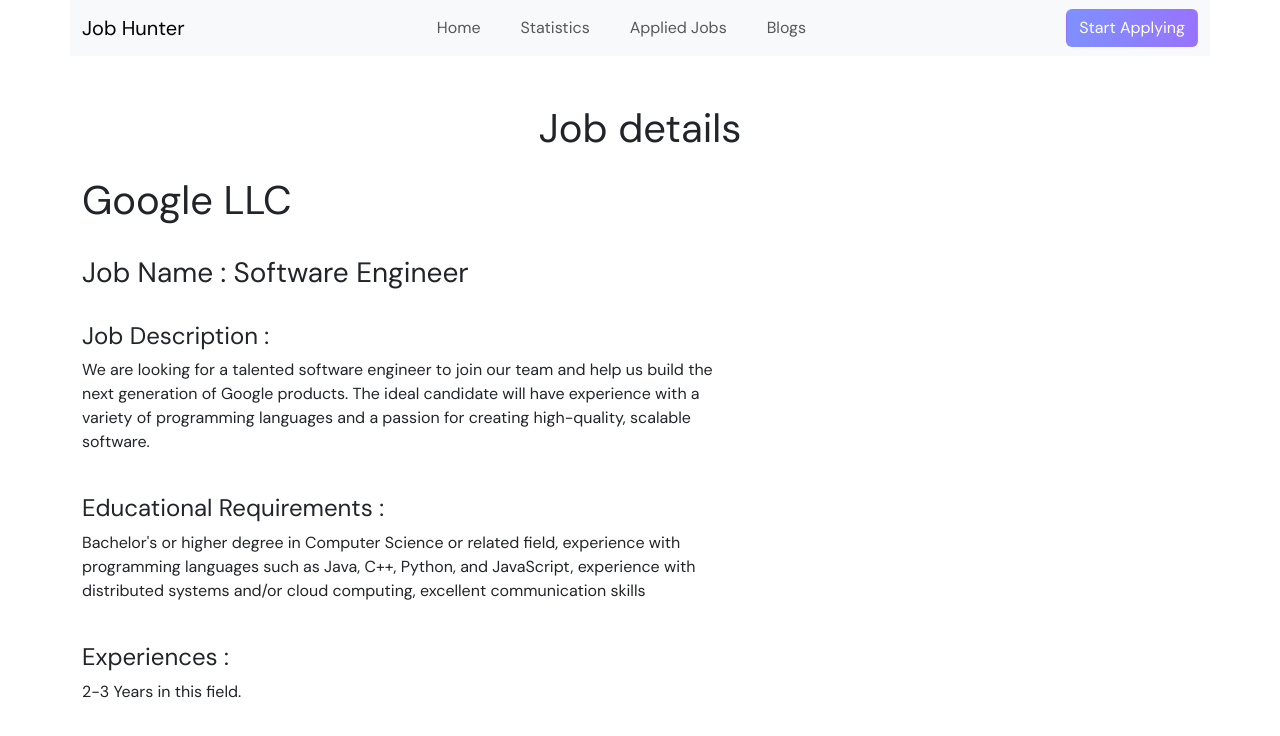
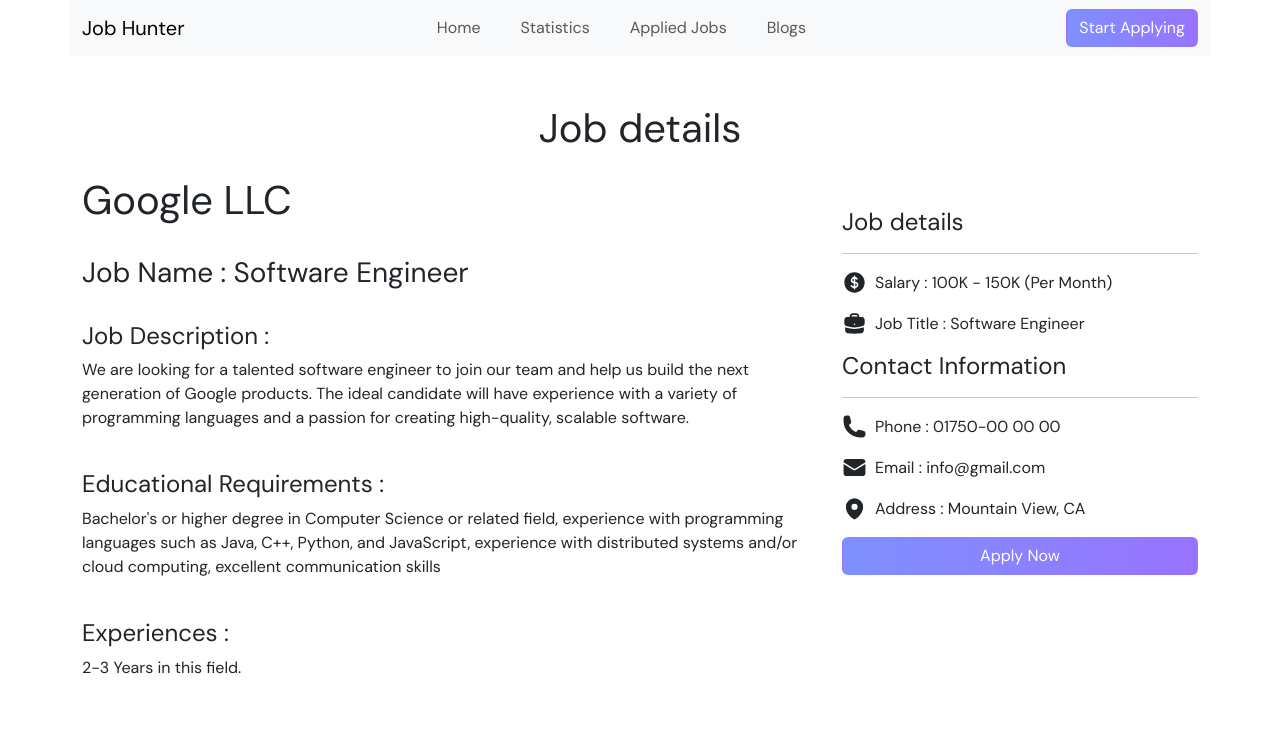
Before and after one commit to OviIslmAbir/job-hunter, a React (Vite) app: page /1 in a window 1280 px wide. Shown: the top 736 px of the page. Built offline with nearby package versions, Linux system fonts and the light colour scheme.

Commit message:
eight commit

```diff
--- a/package.json
+++ b/package.json
@@ -9,6 +9,7 @@
     "preview": "vite preview"
   },
   "dependencies": {
+    "@heroicons/react": "^2.0.17",
     "react": "^18.2.0",
     "react-dom": "^18.2.0",
     "react-router-dom": "^6.10.0",
--- a/src/components/JobDetails/JobDerails.jsx
+++ b/src/components/JobDetails/JobDerails.jsx
@@ -1,6 +1,6 @@
 import React from 'react';
 import { useLoaderData, useParams } from 'react-router-dom';
-
+import { CurrencyDollarIcon, BriefcaseIcon, PhoneIcon, EnvelopeIcon, MapPinIcon} from '@heroicons/react/24/solid'
 const JobDerails = () => {
     const dynamic = useParams()
     const companies = useLoaderData()
@@ -9,7 +9,7 @@
         <div className='container mt-5'>
             <h1 className='text-center'>Job details</h1>
             <div className="row">
-                <div className="col-lg-7 mt-3">
+                <div className="col-lg-8 mt-3">
                     <div>
                         <h1>{company.name}</h1>
                     </div>
@@ -33,8 +33,21 @@
                         <p>{company.jobPost.Experiences}</p>
                     </div>
                 </div>
-                <div className="col-lg-5">
-
+                <div  className="col-lg-4 mt-5">
+                    <h4>Job details</h4>
+                    <hr />
+                    <div>
+                        <h6 className='my-3 d-flex align-items-center gap-2'><CurrencyDollarIcon style={{height:"25px", width:"25px"}}></CurrencyDollarIcon> <span>Salary : {company.jobPost.salary}  (Per Month)</span></h6>
+                        <h6 className='d-flex align-items-center gap-2'><BriefcaseIcon style={{height:"25px", width:"25px"}}></BriefcaseIcon> <span>Job Title : {company.jobPost.name}</span></h6>
+                    </div>
+                    <h4 className='mt-3'>Contact Information</h4>
+                    <hr />
+                    <div>
+                        <h6 className='my-3 d-flex align-items-center gap-2'><PhoneIcon style={{height:"25px", width:"25px"}}></PhoneIcon> <span>Phone : 01750-00 00 00</span></h6>
+                        <h6 className='my-3 d-flex align-items-center gap-2'><EnvelopeIcon style={{height:"25px", width:"25px"}}></EnvelopeIcon> <span>Email : info@gmail.com</span></h6>
+                        <h6 className='my-3 d-flex align-items-center gap-2'><MapPinIcon style={{height:"25px", width:"25px"}}></MapPinIcon> <span>Address : {company.jobPost.location}</span></h6>
+                    </div>
+                    <button style={{background: "linear-gradient(90deg, #7E90FE 0%, #9873FF 100%)"}} className='btn text-white w-100'>Apply Now</button>
                 </div>
             </div>
         </div>
```
Also changed, not shown: 1 other file (tests, documents, lock files or other folders).
